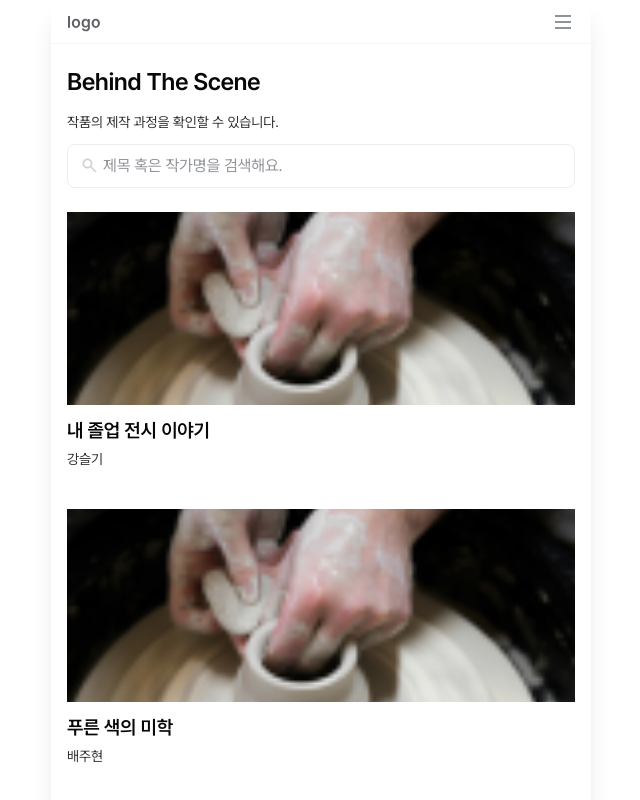
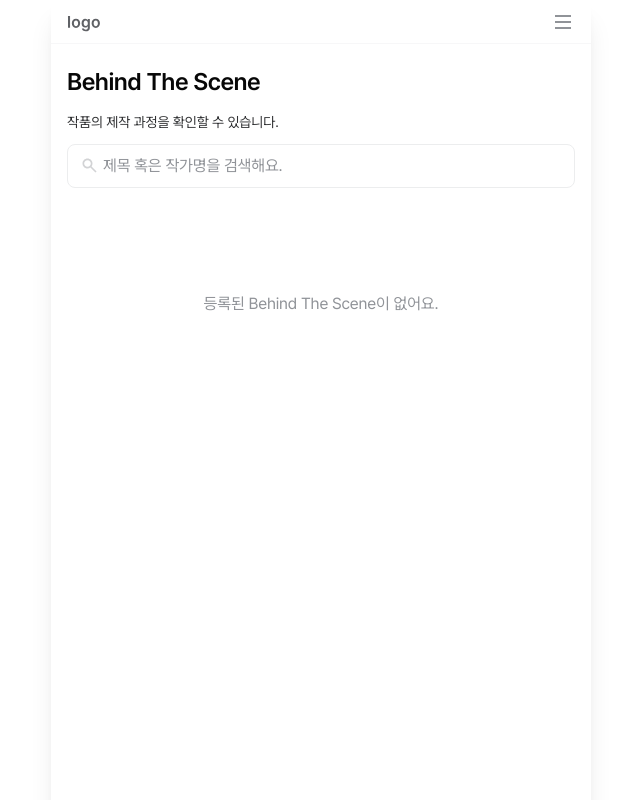
Before and after one commit to DoLog-Team/DoLog-FE, a Next.js app in the folder apps/client/: page /1/bts in a window 1280 px wide. Shown: the top 800 px of the page, without its empty margins (319-959 px from the left). Built offline with nearby package versions, Linux system fonts and the light colour scheme; no server answers.

Commit message:
refactor: bts mock data remove

```diff
--- a/apps/client/app/[exhibitionId]/bts/_mocks/behind-the-scene.ts
+++ b/apps/client/app/[exhibitionId]/bts/_mocks/behind-the-scene.ts
@@ -12,68 +12,68 @@ export interface BehindTheSceneItem {
 }
 
 export const MOCK_BEHIND_THE_SCENE: BehindTheSceneItem[] = [
-	{
-		id: 1,
-		imageUrl: "/images/bts/bts1.png",
-		title: "내 졸업 전시 이야기",
-		artistId: "1",
-		author: "강슬기",
-		authorEngName: "KANG SEULGI",
-		authorImageUrl: "/images/artists/artist4.png",
-		bio: "일상에서 자주 쓰는 그릇을 만들며 ‘손에 닿는 감정’을 담고 싶었어요. 완벽함보다 사용하며 생기는 흔적을 좋아합니다. 앞으로는 일상의 시간을 조용히 기록하는 작가가 되고 싶습니다.",
-		sns: { platform: "Instagram", url: "https://instagram.com" },
-		authorSns: [
-			{ platform: "Instagram", url: "https://instagram.com" },
-			{ platform: "Behance", url: "https://behance.net" },
-			{ platform: "X", url: "https://x.com" },
-		],
-	},
-	{
-		id: 2,
-		imageUrl: "/images/bts/bts1.png",
-		title: "푸른 색의 미학",
-		artistId: "2",
-		author: "배주현",
-		authorEngName: "BAE JU HYUN",
-		authorImageUrl: "/images/artists/artist2.png",
-		bio: "일상에서 자주 쓰는 그릇을 만들며 '손에 닿는 감정'을 담고 싶었어요. 완벽하기보다 사용하며 생기는 흔적을 좋아합니다.",
-		sns: { platform: "Instagram", url: "https://instagram.com" },
-		authorSns: [
-			{ platform: "Instagram", url: "https://instagram.com" },
-			{ platform: "Behance", url: "https://behance.net" },
-			{ platform: "X", url: "https://x.com" },
-		],
-	},
-	{
-		id: 3,
-		imageUrl: "/images/bts/bts1.png",
-		title: "내가 흙을 사랑하는 이유",
-		artistId: "1",
-		author: "강슬기",
-		authorEngName: "KANG SEULGI",
-		authorImageUrl: "/images/artists/artist4.png",
-		bio: "안녕하세요 강슬기입니다. 저는 흙을 매개로 인간의 감정과 경험을 탐구하는 작업을 하고 있습니다.",
-		sns: { platform: "Instagram", url: "https://instagram.com" },
-		authorSns: [
-			{ platform: "Instagram", url: "https://instagram.com" },
-			{ platform: "Behance", url: "https://behance.net" },
-			{ platform: "X", url: "https://x.com" },
-		],
-	},
-	{
-		id: 4,
-		imageUrl: "/images/bts/bts1.png",
-		title: "작업실에서의 하루",
-		artistId: "3",
-		author: "김민준",
-		authorEngName: "KIM MIN JUN",
-		authorImageUrl: "/images/artists/artist5.png",
-		bio: "작업실에서의 일상을 기록하며 작업의 의미를 찾아가고 있습니다. 불완전함을 새 가능성으로 바꾸는 작가가 되고 싶습니다.",
-		sns: { platform: "Instagram", url: "https://instagram.com" },
-		authorSns: [
-			{ platform: "Instagram", url: "https://instagram.com" },
-			{ platform: "Behance", url: "https://behance.net" },
-			{ platform: "X", url: "https://x.com" },
-		],
-	},
+	// {
+	// 	id: 1,
+	// 	imageUrl: "/images/bts/bts1.png",
+	// 	title: "내 졸업 전시 이야기",
+	// 	artistId: "1",
+	// 	author: "강슬기",
+	// 	authorEngName: "KANG SEULGI",
+	// 	authorImageUrl: "/images/artists/artist4.png",
+	// 	bio: "일상에서 자주 쓰는 그릇을 만들며 ‘손에 닿는 감정’을 담고 싶었어요. 완벽함보다 사용하며 생기는 흔적을 좋아합니다. 앞으로는 일상의 시간을 조용히 기록하는 작가가 되고 싶습니다.",
+	// 	sns: { platform: "Instagram", url: "https://instagram.com" },
+	// 	authorSns: [
+	// 		{ platform: "Instagram", url: "https://instagram.com" },
+	// 		{ platform: "Behance", url: "https://behance.net" },
+	// 		{ platform: "X", url: "https://x.com" },
+	// 	],
+	// },
+	// {
+	// 	id: 2,
+	// 	imageUrl: "/images/bts/bts1.png",
+	// 	title: "푸른 색의 미학",
+	// 	artistId: "2",
+	// 	author: "배주현",
+	// 	authorEngName: "BAE JU HYUN",
+	// 	authorImageUrl: "/images/artists/artist2.png",
+	// 	bio: "일상에서 자주 쓰는 그릇을 만들며 '손에 닿는 감정'을 담고 싶었어요. 완벽하기보다 사용하며 생기는 흔적을 좋아합니다.",
+	// 	sns: { platform: "Instagram", url: "https://instagram.com" },
+	// 	authorSns: [
+	// 		{ platform: "Instagram", url: "https://instagram.com" },
+	// 		{ platform: "Behance", url: "https://behance.net" },
+	// 		{ platform: "X", url: "https://x.com" },
+	// 	],
+	// },
+	// {
+	// 	id: 3,
+	// 	imageUrl: "/images/bts/bts1.png",
+	// 	title: "내가 흙을 사랑하는 이유",
+	// 	artistId: "1",
+	// 	author: "강슬기",
+	// 	authorEngName: "KANG SEULGI",
+	// 	authorImageUrl: "/images/artists/artist4.png",
+	// 	bio: "안녕하세요 강슬기입니다. 저는 흙을 매개로 인간의 감정과 경험을 탐구하는 작업을 하고 있습니다.",
+	// 	sns: { platform: "Instagram", url: "https://instagram.com" },
+	// 	authorSns: [
+	// 		{ platform: "Instagram", url: "https://instagram.com" },
+	// 		{ platform: "Behance", url: "https://behance.net" },
+	// 		{ platform: "X", url: "https://x.com" },
+	// 	],
+	// },
+	// {
+	// 	id: 4,
+	// 	imageUrl: "/images/bts/bts1.png",
+	// 	title: "작업실에서의 하루",
+	// 	artistId: "3",
+	// 	author: "김민준",
+	// 	authorEngName: "KIM MIN JUN",
+	// 	authorImageUrl: "/images/artists/artist5.png",
+	// 	bio: "작업실에서의 일상을 기록하며 작업의 의미를 찾아가고 있습니다. 불완전함을 새 가능성으로 바꾸는 작가가 되고 싶습니다.",
+	// 	sns: { platform: "Instagram", url: "https://instagram.com" },
+	// 	authorSns: [
+	// 		{ platform: "Instagram", url: "https://instagram.com" },
+	// 		{ platform: "Behance", url: "https://behance.net" },
+	// 		{ platform: "X", url: "https://x.com" },
+	// 	],
+	// },
 ];
```
